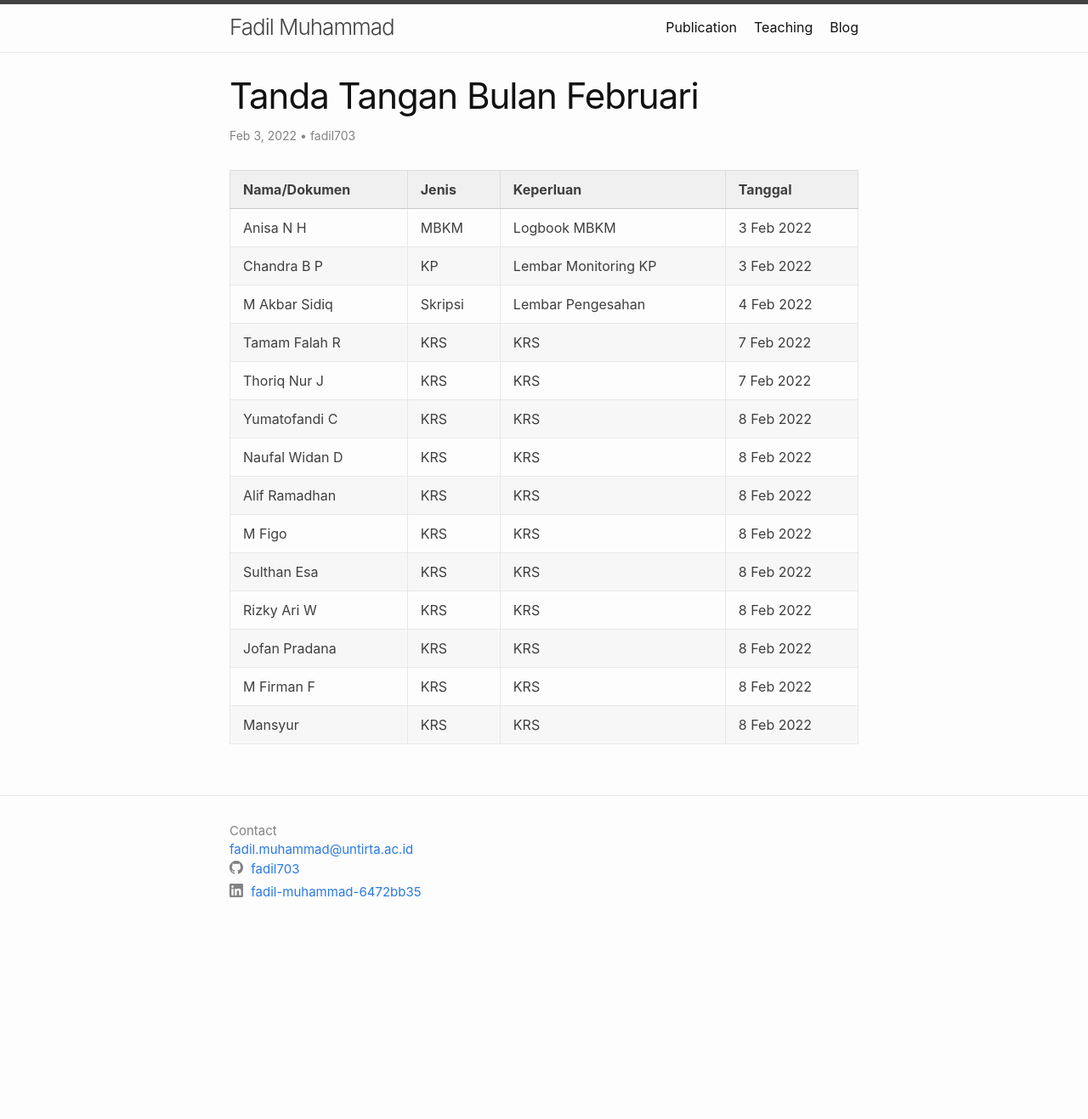
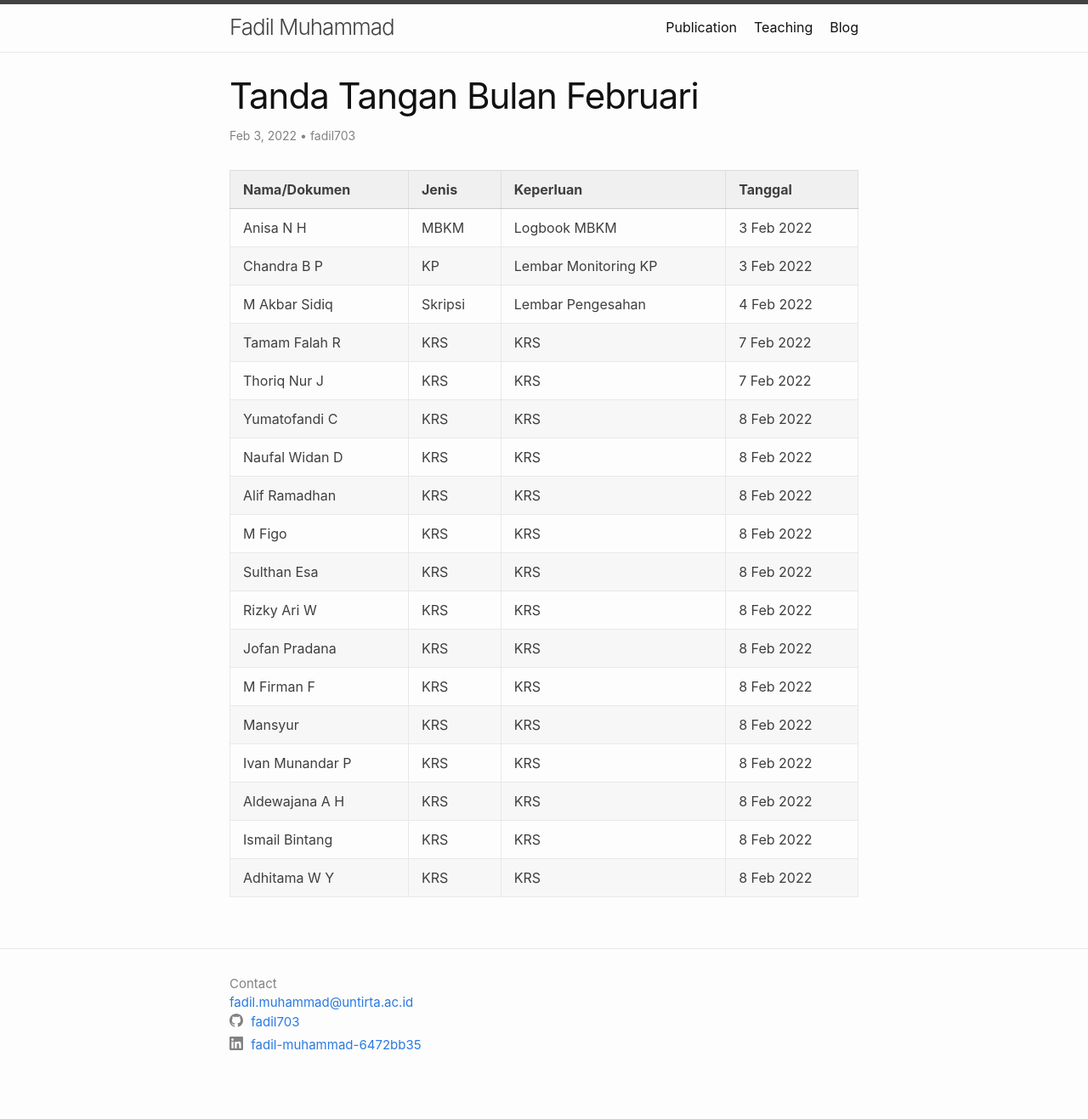
Before and after one commit to fadil703/fadil703.github.io, a Jekyll site: the page built from _posts/2022-02-03-february-signature.markdown, in a window 1280 px wide. Shown: the whole page at 85% size. Built offline with Jekyll 4.4.1, drawn with Linux system fonts in a browser that asks for light colours; before the commit the page ends 1137 px from its top, so only the background shows below that.

Commit message:
Update 2022-02-03-february-signature.markdown
update krs2

```diff
--- a/_posts/2022-02-03-february-signature.markdown
+++ b/_posts/2022-02-03-february-signature.markdown
@@ -22,3 +22,7 @@ author: "fadil703"
 | Jofan Pradana | KRS | KRS | 8 Feb 2022  |
 | M Firman F | KRS | KRS | 8 Feb 2022  |
 | Mansyur | KRS | KRS | 8 Feb 2022  |
+| Ivan Munandar P | KRS | KRS | 8 Feb 2022  |
+| Aldewajana A H | KRS | KRS | 8 Feb 2022  |
+| Ismail Bintang | KRS | KRS | 8 Feb 2022  |
+| Adhitama W Y | KRS | KRS | 8 Feb 2022  |
```
